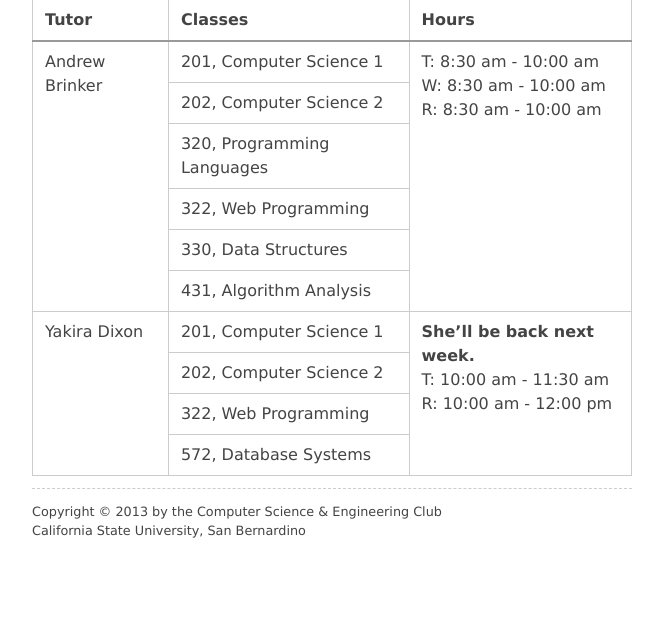
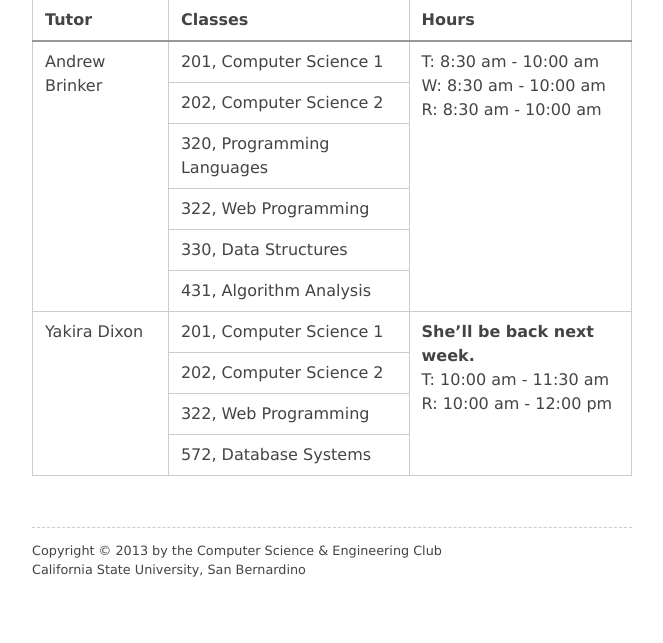
Before and after one commit to CSE-CSUSB/Website, a PHP site: page / in a window 1280 px wide. Shown: the part 1099-1742 px from the top of the page, without its empty margins (308-971 px from the left). Before the commit the page ends 1637 px from the top, so only its background shows below. Run offline with PHP 8.4, Linux system fonts and the light colour scheme; some libraries are stand-ins or nearby versions.

Commit message:
Update main.css

```diff
--- a/public/styles/main.css
+++ b/public/styles/main.css
@@ -58,7 +58,7 @@ a {
 
       .copyright {
         border-top: 1px dashed #ccc;
-        margin-top: 1em;
+        margin-top: 4em;
         padding-top: 1em;
         font-size: .8em;
         line-height: 1.5em;
```
